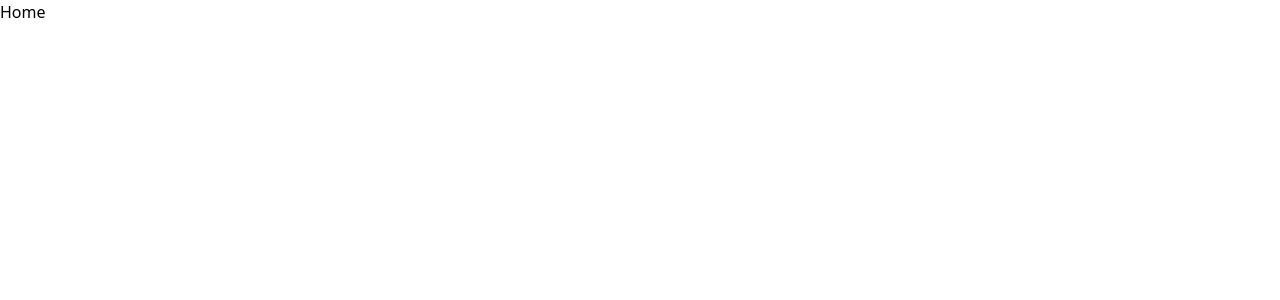
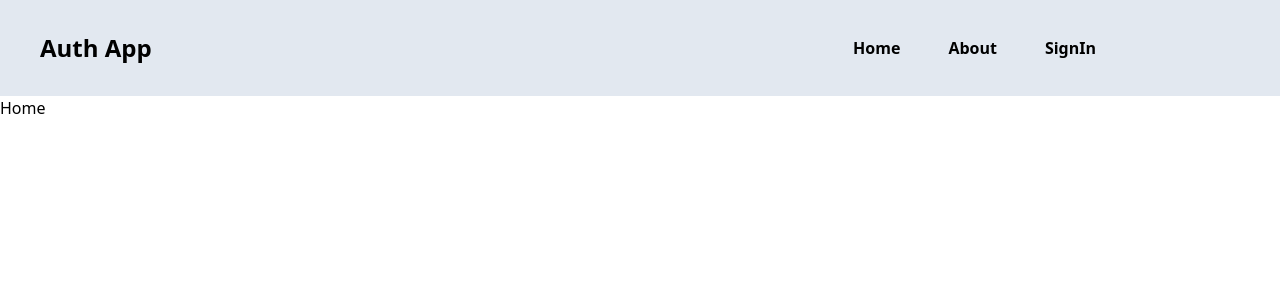
Before and after one commit to gautam899/MERN_AUTH, a React (Vite) app in the folder client/: page / in a window 1280 px wide. Shown: the top 300 px of the page. Built offline with nearby package versions, Linux system fonts and the light colour scheme.

Commit message:
Create header component

```diff
--- a/client/src/App.jsx
+++ b/client/src/App.jsx
@@ -6,9 +6,12 @@ import About from "./pages/About";
 import SignIn from "./pages/SignIn";
 import SignUp from "./pages/SignUp";
 import Profile from "./pages/Profile";
+import Header from "./components/Header";
 export default function App() {
   return (
     <BrowserRouter>
+      {/* Header. This way the header will be available in all the pages. */}
+      <Header />
       <Routes>
         <Route path="/" element={<Home />} />
         <Route path="/about" element={<About />} />
--- /dev/null
+++ b/client/src/components/Header.jsx
@@ -0,0 +1,31 @@
+/* eslint-disable no-unused-vars */
+import React from "react";
+import { Link } from "react-router-dom";
+
+function Header() {
+  return (
+    <header className="bg-slate-200">
+      <nav className="flex justify-between max-w-6xl items-center px-10 py-5">
+        <Link to="/">
+          <h1 className="font-bold text-2xl text-black">Auth App</h1>
+        </Link>
+        <ul className="flex gap-4">
+          <Link to="/">
+            <li className="font-semibold p-4 hover:text-slate-400">Home</li>
+          </Link>
+
+          <Link to="about">
+            {" "}
+            <li className="font-semibold p-4 hover:text-slate-400">About</li>
+          </Link>
+          <Link to="sign-in">
+            {" "}
+            <li className="font-semibold p-4 hover:text-slate-400">SignIn</li>
+          </Link>
+        </ul>
+      </nav>
+    </header>
+  );
+}
+
+export default Header;
```
